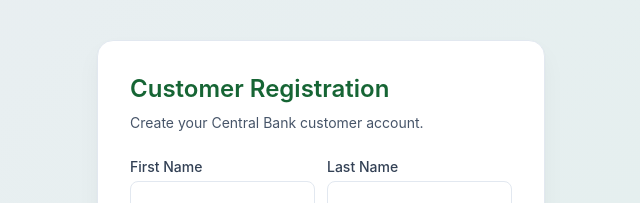
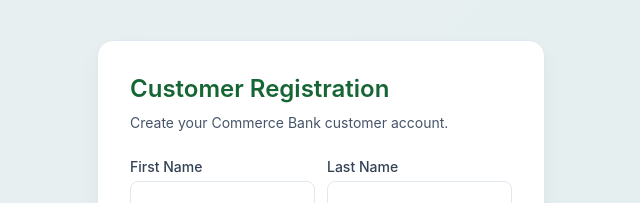
Before and after one commit to ucmo-cs/S26_SE3910_Team14, a React (Vite) app in the folder frontend/: page /register in a window 1280 px wide. Shown: the top 203 px of the page, without its empty margins (319-959 px from the left). Built offline with nearby package versions, Linux system fonts and the light colour scheme; no server answers.

Commit message:
UI Changes

```diff
--- a/frontend/src/components/NavBar.tsx
+++ b/frontend/src/components/NavBar.tsx
@@ -36,7 +36,7 @@
     <header className="border-b border-slate-200 bg-white">
       <div className="mx-auto flex w-full max-w-5xl items-center justify-between px-4 py-3">
         <div className="flex items-center gap-4">
-          <span className="text-sm font-semibold tracking-wide text-blue-900">CENTRAL BANK</span>
+          <span className="text-sm font-semibold tracking-wide text-blue-900">COMMERCE BANK</span>
           <nav className="flex gap-2">
             {navItems.map((item) => {
               const isActive = location.pathname === item.to;
--- a/frontend/src/pages/BookingPage.tsx
+++ b/frontend/src/pages/BookingPage.tsx
@@ -73,7 +73,7 @@
       <NavBar />
       <div className="mx-auto mt-8 w-full max-w-5xl rounded-2xl border border-slate-200 bg-white p-6 shadow-sm md:p-8">
         <header className="mb-8">
-          <h1 className="text-3xl font-semibold text-blue-900">Central Bank Appointment Booking</h1>
+          <h1 className="text-3xl font-semibold text-blue-900">Commerce Bank Appointment Booking</h1>
           <p className="mt-2 text-sm text-slate-600">
             Complete your reservation through our four-step card roulette wizard.
           </p>
--- a/frontend/src/pages/RegisterPage.tsx
+++ b/frontend/src/pages/RegisterPage.tsx
@@ -40,7 +40,7 @@
       <div className="mx-auto w-full max-w-md rounded-2xl border border-slate-200 bg-white p-8 shadow-sm">
         <h1 className="text-2xl font-semibold text-blue-900">Customer Registration</h1>
         <p className="mt-2 text-sm text-slate-600">
-          Create your Central Bank customer account.
+          Create your Commerce Bank customer account.
         </p>
         <form className="mt-6 space-y-4" onSubmit={handleSubmit}>
           <div className="grid grid-cols-2 gap-3">
```
Also changed, not shown: 2 other files (tests, documents, lock files or other folders).
